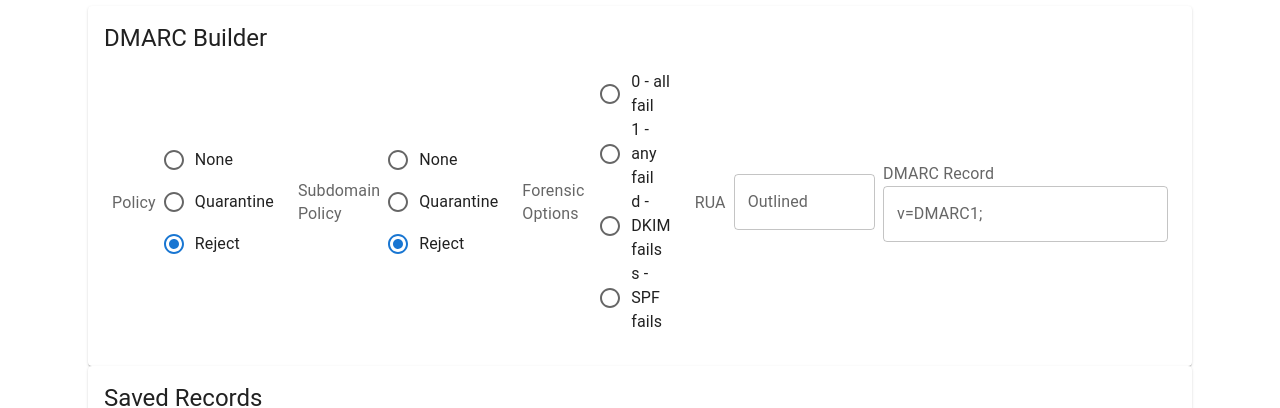
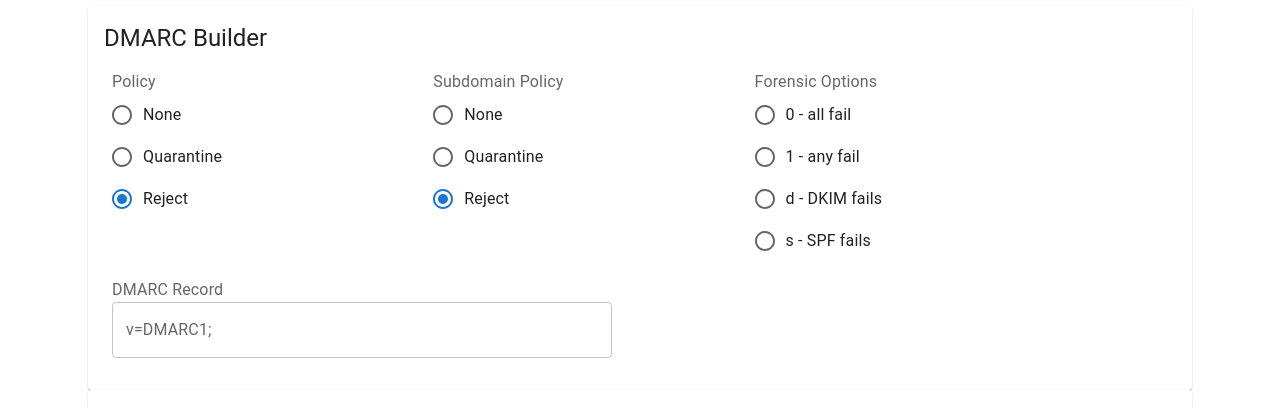
Before and after one commit to Carpk/atlas-solutions, a React (Vite) app: page /dmarc-builder in a window 1280 px wide. Shown: the part 122-530 px from the top of the page. Built offline with nearby package versions, Linux system fonts and the light colour scheme; no server answers.

Commit message:
new form structure on DmarcBuilder

```diff
--- a/src/components/Account.jsx
+++ b/src/components/Account.jsx
@@ -10,10 +10,11 @@ export default function Account() {
 
     useEffect(() => {
         async function fetchData() {
-            const req = await axios.get("/api/accounts")
+            const req = await axios.get("/api/accounts/1")
+            // "/account/{id}/appusersCount"
             // const final acct = req.data._embedded.accounts[]
-            setAccount(req.data._embedded.accounts)
-            console.log(req.data._embedded.accounts)
+            setAccount(req.data)
+            console.log(req.data)
         }
         fetchData()
      }, [])
@@ -23,6 +24,9 @@ export default function Account() {
           <Typography variant="h4" gutterBottom>
             Account
           </Typography>
+          <Typography variant="h3" gutterBottom>
+            { account.name }
+          </Typography>
 
 
 
--- a/src/components/Dmarc.jsx
+++ b/src/components/Dmarc.jsx
@@ -15,6 +15,7 @@ import FormControlLabel from '@mui/material/FormControlLabel';
 import Card from '@mui/material/Card';
 import CardContent from '@mui/material/CardContent';
 import CardActions from '@mui/material/CardActions';
+import Grid from '@mui/material/Grid2';
 
 import EditIcon from '@mui/icons-material/Edit';
 import DeleteIcon from '@mui/icons-material/Delete';
@@ -23,7 +24,7 @@ import DeleteIcon from '@mui/icons-material/Delete';
 // import { useQuery } from '@tanstack/react-query';
 import axios from './axios'
 
-import { List, ListItem, ListItemText } from '@mui/material';
+import { List, ListItem, ListItemText, Stack } from '@mui/material';
 
 
 
@@ -57,7 +58,7 @@ export default function DmarcBuilder() {
 
           </Typography>
           <CardActions>
-
+            {/* <Stack direction="row">
               <FormLabel id="demo-radio-buttons-group-label">Policy</FormLabel>
               <RadioGroup
                 aria-labelledby="demo-radio-buttons-group-label"
@@ -96,16 +97,68 @@ export default function DmarcBuilder() {
 
             <FormLabel id="demo-radio-buttons-group-label">RUA</FormLabel>
             <TextField onChange={handleChange} id="outlined-basic" label="Outlined" variant="outlined" />
+            </Stack>
 
-
+            <Stack direction="row">
               <Box sx={{ width: 500, maxWidth: '100%' }}>
                 <FormLabel id="demo-radio-buttons-group-label">DMARC Record</FormLabel>
                 <TextField fullWidth label={ dmarcString } id="DMARC" />
               </Box>
+            </Stack> */}
 
+
+
+            <Grid container spacing={2}>
+              <Grid size={4}>
+                <FormLabel id="demo-radio-buttons-group-label">Policy</FormLabel>
+                <RadioGroup
+                  aria-labelledby="demo-radio-buttons-group-label"
+                  defaultValue="reject"
+                  name="domain-policy"
+                >
+                  <FormControlLabel value="none" control={<Radio />} label="None" />
+                  <FormControlLabel value="quarantine" control={<Radio />} label="Quarantine" />
+                  <FormControlLabel value="reject" control={<Radio />} label="Reject" />
+                </RadioGroup>
+              </Grid>
+              <Grid size={4}>
+                <FormLabel id="demo-radio-buttons-group-label">Subdomain Policy</FormLabel>
+                <RadioGroup
+                  aria-labelledby="demo-radio-buttons-group-label"
+                  defaultValue="reject"
+                  name="subdomain-policy"
+                >
+                  <FormControlLabel value="none" control={<Radio />} label="None" />
+                  <FormControlLabel value="quarantine" control={<Radio />} label="Quarantine" />
+                  <FormControlLabel value="reject" control={<Radio />} label="Reject" />
+                </RadioGroup>
+              </Grid>
+              <Grid size={4}>
+                <FormLabel id="demo-radio-buttons-group-label">Forensic Options</FormLabel>
+                <RadioGroup
+                  aria-labelledby="demo-radio-buttons-group-label"
+                  defaultValue="reject"
+                  name="forensic-options"
+                >
+                  <FormControlLabel value="0" control={<Radio />} label="0 - all fail" />
+                  <FormControlLabel value="1" control={<Radio />} label="1 - any fail" />
+                  <FormControlLabel value="d" control={<Radio />} label="d - DKIM fails" />
+                  <FormControlLabel value="s" control={<Radio />} label="s - SPF fails" />
+                </RadioGroup>
+              </Grid>
+                {/* <FormLabel id="demo-radio-buttons-group-label">RUA</FormLabel>
+                <TextField onChange={handleChange} id="outlined-basic" label="Outlined" variant="outlined" /> */}
+              <Grid size={12}>
+                <Box sx={{ width: 500, maxWidth: '100%' }}>
+                  <FormLabel id="demo-radio-buttons-group-label">DMARC Record</FormLabel>
+                  <TextField fullWidth label={ dmarcString } id="DMARC" />
+                </Box>
+              </Grid>
+            </Grid>
           </CardActions>
         </CardContent>
       </Card>
+
       <Card>
         <CardContent>
           <Typography gutterBottom variant="h5" component="div">
```
Lines whose indentation alone changed are shown as unchanged.
